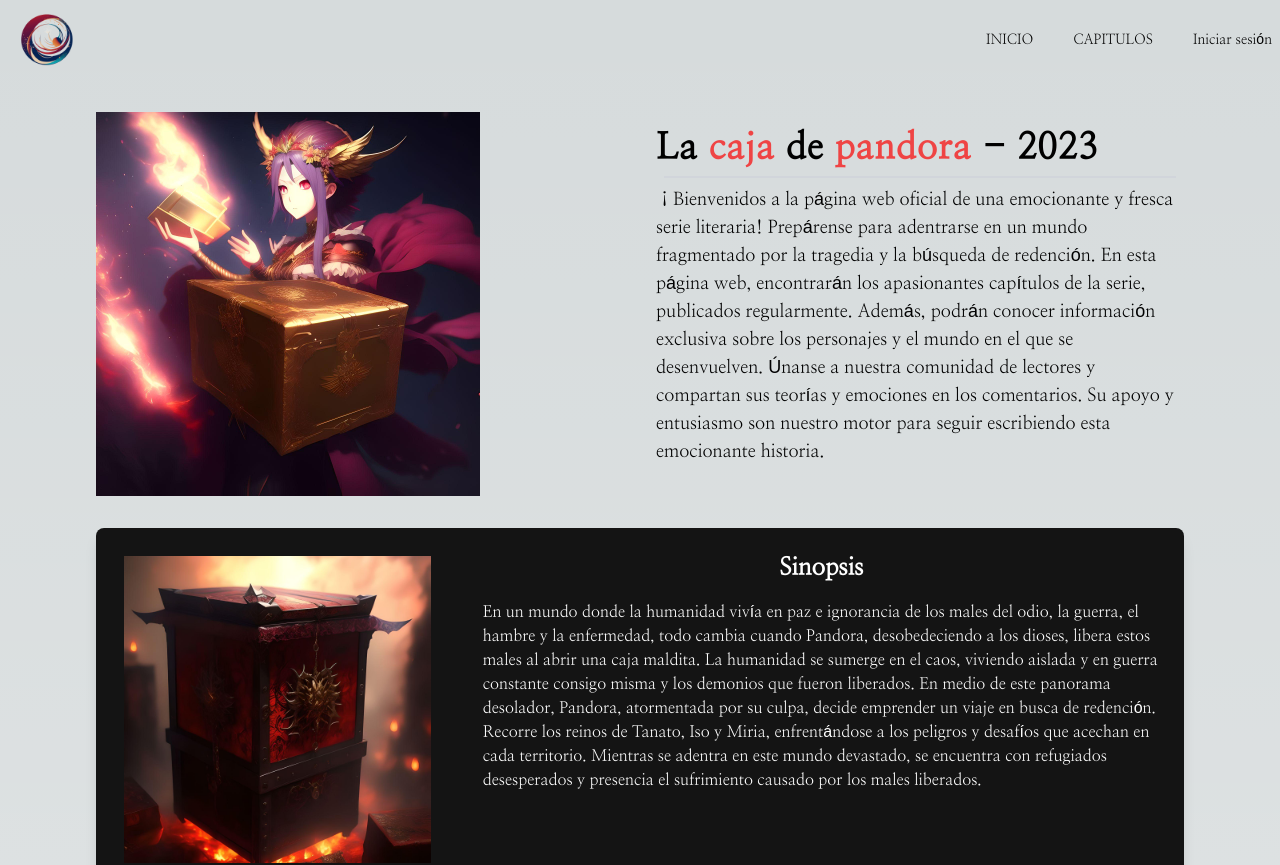
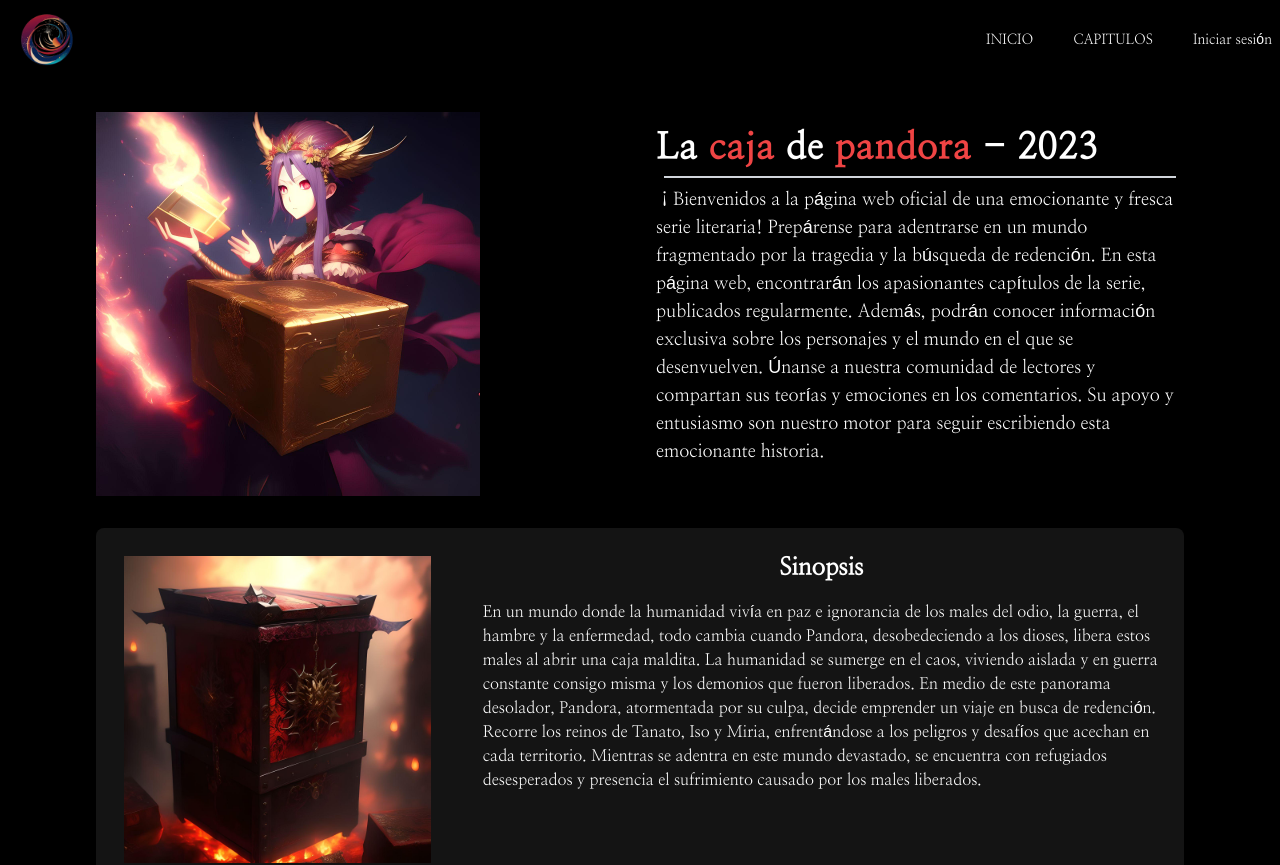
Before and after one commit to JohanLeon0914/pandora-web, a Next.js app: page / in a window 1280 px wide. Shown: the top 865 px of the page. Built offline with nearby package versions, Linux system fonts and the light colour scheme; no server answers.

Commit message:
corrigiendo colores y comentarios

```diff
--- a/app/chapter/[id]/page.js
+++ b/app/chapter/[id]/page.js
@@ -63,6 +63,13 @@ const Chapter = ({ params }) => {
       } catch (error) {
         console.log("Error al agregar el comentario:", error);
       }
+    } else {
+      Swal.fire({
+        icon: "info",
+        title:
+          "Debes iniciar sesión para poder comentar en los capítulos.",
+        text: "",
+      });
     }
     setComment(""); // Reiniciar el campo de comentario después de enviarlo
   };
@@ -196,11 +203,6 @@ const Chapter = ({ params }) => {
     fetchLikes(); // Obtener los likes al cargar el capítulo inicialmente
     fetchCommits(); // Obtener los comentarios al cargar el capítulo inicialmente
   }, []);
-
-  const isTheComment = (editComment, comment) => {
-    console.log(editComment, comment);
-    return false;
-  };
 
   if (!chapter) {
     return <div>Loading...</div>;
--- a/app/globals.css
+++ b/app/globals.css
@@ -6,7 +6,7 @@
 /* HTML, body, heading */
 @layer base {
   body {
-      @apply bg-[#141414] text-white !scrollbar-thin !scrollbar-track-transparent !scrollbar-thumb-red-600;
+      @apply bg-[#000] text-white !scrollbar-thin !scrollbar-track-transparent !scrollbar-thumb-red-600;
   }
   header {
       @apply fixed top-0 z-50 flex w-full items-center justify-between
@@ -42,13 +42,3 @@
     --background-end-rgb: 0, 0, 0;
   }
 }
-
-body {
-  color: rgb(var(--foreground-rgb));
-  background: linear-gradient(
-      to bottom,
-      transparent,
-      rgb(var(--background-end-rgb))
-    )
-    rgb(var(--background-start-rgb));
-}
```
